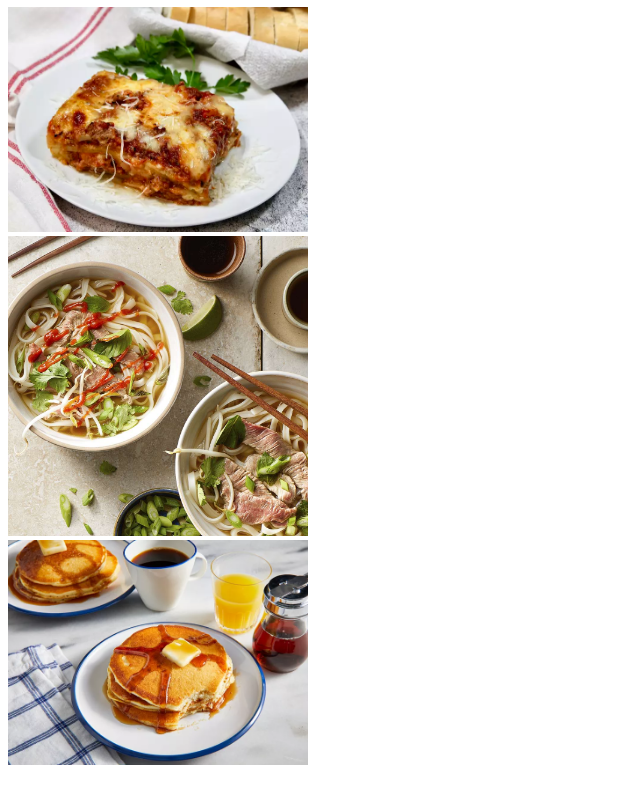
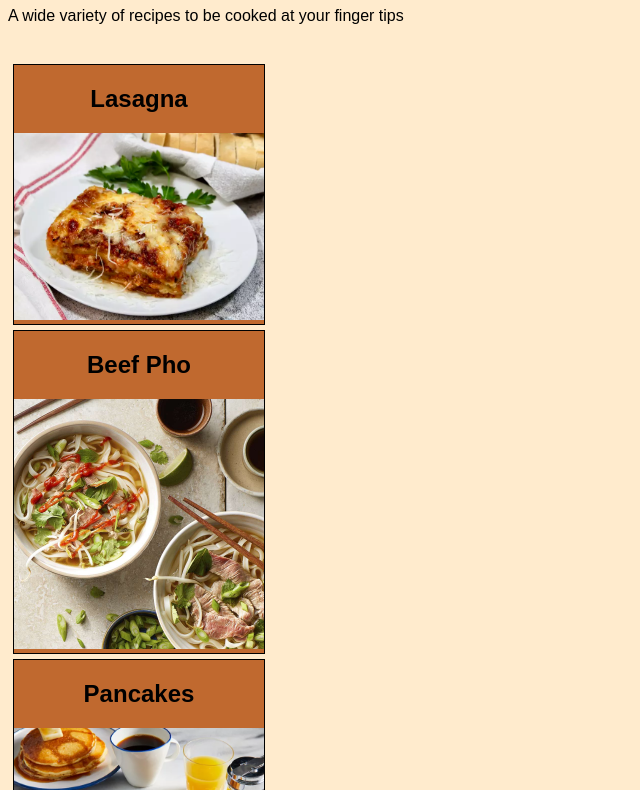
Before and after one commit to DevYouni/web-recipes, a plain HTML site: page index.html in a window 1280 px wide. Shown: the part 73-863 px from the top of the page, without its empty margins (0-640 px from the left). Drawn offline with Linux system fonts and the light colour scheme.

Commit message:
Introduced CSS, Recipe div and defaults

```diff
--- /dev/null
+++ b/css/styles.css
@@ -0,0 +1,31 @@
+body {
+    background-color: blanchedalmond;
+}
+
+* {
+    font-family: fantasy, sans-serif;
+}
+
+li {
+    font-size: 16px;
+    text-decoration: underline;
+    width: fit-content;
+    padding-bottom: 10px;
+}
+
+.recipe-element {
+    border: 1px solid black;
+    width: fit-content;
+    height: auto;
+    background-color: rgb(192, 105, 47);
+    margin: 5px;
+}
+
+.recipe-element h2 {
+    text-align: center;
+}
+
+strong {
+    color: black;
+    font-size: 18px;
+}
--- a/index.html
+++ b/index.html
@@ -4,13 +4,23 @@
         <meta charset="UTF-8">
         <meta name="viewport" content="width=device-width, initial-scale=1.0">
         <title>Homepage</title>
+        <link rel="stylesheet" href="css/styles.css">
     </head>
     <body>
         <h1>Recipes</h1>
-        <a href="pages/recipes/lasagna.html" target="_blank" rel="noopener noreferrer"><img src="./images/recipes/lasagna.png" alt="Homemade Lasagna" width = 300></a>
+        <p>A wide variety of recipes to be cooked at your finger tips</p>
         <br>
-        <a href="pages/recipes/beef-pho.html" target="_blank" rel="noopener noreferrer"><img src="./images/recipes/beef-pho.png" alt="Beef Pho" width = 300></a>
-        <br>
-        <a href="pages/recipes/pancakes.html" target="_blank" rel="noopener noreferrer"><img src="./images/recipes/pancakes.png" alt="Pancakes" width = 300></a>
+        <div class="recipe-element">
+            <h2>Lasagna</h2>
+            <a href="pages/recipes/lasagna.html" target="_blank" rel="noopener noreferrer"><img src="./images/recipes/lasagna.png" alt="Homemade Lasagna" width = 250></a>
+        </div>
+        <div class="recipe-element">
+            <h2>Beef Pho</h2>
+            <a href="pages/recipes/beef-pho.html" target="_blank" rel="noopener noreferrer"><img src="./images/recipes/beef-pho.png" alt="Beef Pho" width = 250></a>
+        </div>
+        <div class="recipe-element">
+            <h2>Pancakes</h2>
+            <a href="pages/recipes/pancakes.html" target="_blank" rel="noopener noreferrer"><img src="./images/recipes/pancakes.png" alt="Pancakes" width = 250></a>
+        </div>
     </body>
 </html>
```
Also changed, not shown: pages/recipes/beef-pho.html (+1 -0 lines), pages/recipes/lasagna.html (+1 -0 lines), pages/recipes/pancakes.html (+1 -0 lines).
